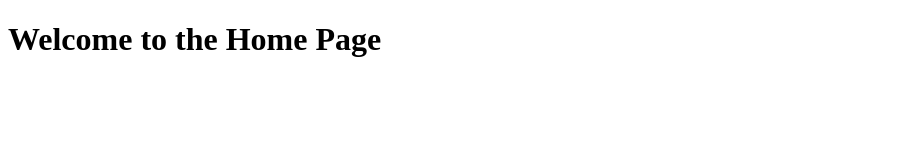
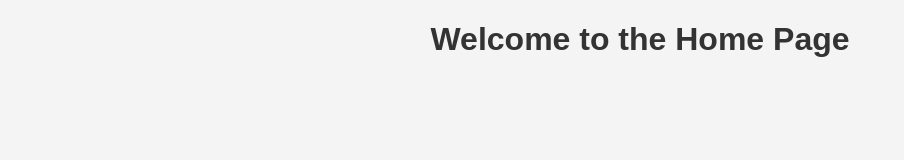
Before and after one commit to AIDeveloper0/Blogging-Website, a website: page index.html in a window 1280 px wide. Shown: the whole page, without its empty margins (0-904 px from the left). Drawn offline with Linux system fonts and the light colour scheme.

Commit message:
Update index.html

```diff
--- a/index.html
+++ b/index.html
@@ -4,7 +4,7 @@
   <meta charset="UTF-8">
   <meta name="viewport" content="width=device-width, initial-scale=1.0">
   <title>Home Page</title>
-  <link rel="stylesheet" href="styles/home.css">
+  <link rel="stylesheet" href="styles.css">
 </head>
 <body>
   <h1>Welcome to the Home Page</h1>
```
